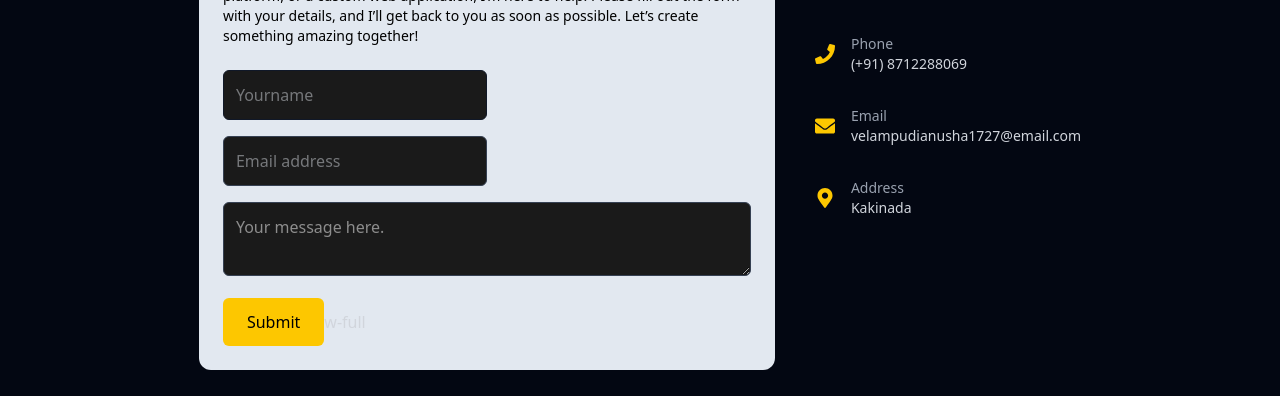
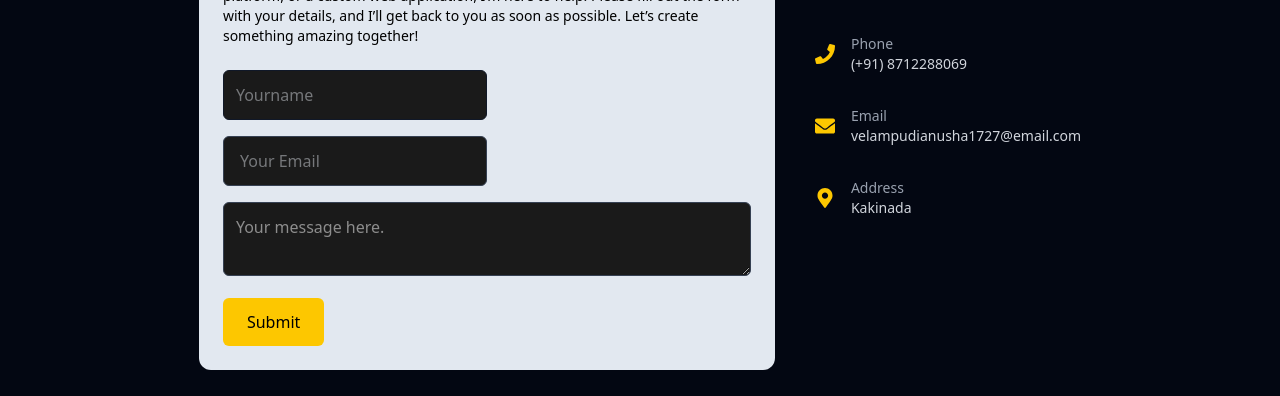
Before and after one commit to Velampudi/Anusha-portfolio, a React (Vite) app: page /Contact in a window 1280 px wide. Shown: the part 346-742 px from the top of the page. Built offline with nearby package versions, Linux system fonts and the light colour scheme.

Commit message:
Fix navigation issue on Home link

```diff
--- a/src/Components/Home.jsx
+++ b/src/Components/Home.jsx
@@ -33,7 +33,7 @@ function Home() {
                     </button>
 
                     <a
-                        href="https://drive.google.com/file/d/1n2LJ6wNMCHpsjU1D3nbN7VDvxT_orRIV/view?usp=sharing"
+                        href="https://drive.google.com/file/d/19OZcSNCSfO8tHZH2lrayJS9ZrBCp_tLR/view?usp=sharing"
                         target="_blank"
                         rel="noopener noreferrer"
                         className="border border-yellow-400 px-6 py-2 rounded-md hover:bg-yellow-400 hover:text-black transition"
--- a/src/Components/Navbar.jsx
+++ b/src/Components/Navbar.jsx
@@ -23,7 +23,7 @@ function Navbar() {
 
       {/* Nav Links */}
       <ul className={`md:flex md:gap-6 ${isOpen ? 'block' : 'hidden'} absolute md:static bg-black md:bg-transparent left-0 top-16 w-full md:w-auto text-center md:text-left`}>
-        <li><Link to="/" className="block py-2 px-4 hover:text-yellow-400">Home</Link></li>
+        <li><Link to="/Anusha-portfolio" className="block py-2 px-4 hover:text-yellow-400">Home</Link></li>
         <li><Link to="/About" className="block py-2 px-4 hover:text-yellow-400">About</Link></li>
         <li><Link to="/Skills" className="block py-2 px-4 hover:text-yellow-400">Skills</Link></li>
         <li><Link to="/Projects" className="block py-2 px-4 hover:text-yellow-400">Projects</Link></li>
--- a/src/Pages/Contact.jsx
+++ b/src/Pages/Contact.jsx
@@ -59,7 +59,7 @@ const Contact = () => {
               name="email"
               required
               value = {FormData.email}
-              placeholder="Email address"
+              placeholder=" Your Email "
               onChange={(e) => setFormData({...FormData, email: e.target.value})}
               className="w-1/2 bg-[#1a1a1a] p-3 item-center rounded-md border border-gray-700 focus:outline-none focus:ring-1 focus:ring-green-400"
             />
@@ -78,7 +78,6 @@ const Contact = () => {
           >
             Submit
           </button>
-          w-full
         </form>
       </div>
 
@@ -111,28 +110,3 @@ const Contact = () => {
 };
 
 export default Contact;
-
-{/* Contact Info
-      <div className="text-sm space-y-8">
-        <div className="flex items-center gap-4">
-          <FaPhone className="text-yellow-400 text-xl" />
-          <div>
-            <p className="text-gray-400">Phone</p>
-            <p>(+91) 8712288069</p>
-          </div>
-        </div>
-        <div className="flex items-center gap-4">
-          <FaEnvelope className="text-yellow-400 text-xl" />
-          <div>
-            <p className="text-gray-400">Email</p>
-            <p>velampudianusha1727@email.com</p>
-          </div>
-        </div>
-        <div className="flex items-center gap-4">
-          <FaMapMarkerAlt className="text-yellow-400 text-xl" />
-          <div>
-            <p className="text-gray-400">Address</p>
-            <p>Kakinada</p>
-          </div>
-        </div>
-      </div>*/}
--- a/src/Pages/Resume.jsx
+++ b/src/Pages/Resume.jsx
@@ -5,7 +5,7 @@ function Resume() {
     <div className="flex items-center justify-center min-h-screen bg-white px-4">
       <div className="text-center">
         <a
-          href="https://drive.google.com/file/d/1n2LJ6wNMCHpsjU1D3nbN7VDvxT_orRIV/view?usp=sharing"
+          href="https://drive.google.com/file/d/19OZcSNCSfO8tHZH2lrayJS9ZrBCp_tLR/view?usp=sharing"
           target="_blank"
           rel="noopener noreferrer"
           className="inline-block px-6 py-3 text-white bg-blue-950 rounded-lg shadow-md hover:bg-yellow-500 transition-all duration-300"
```
